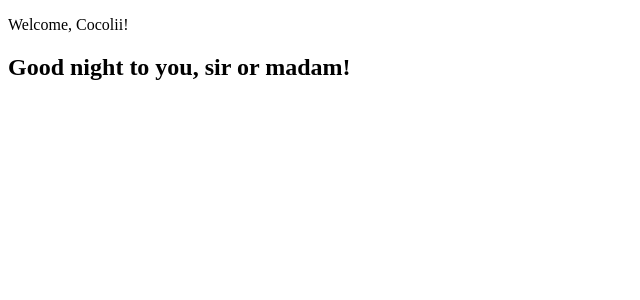
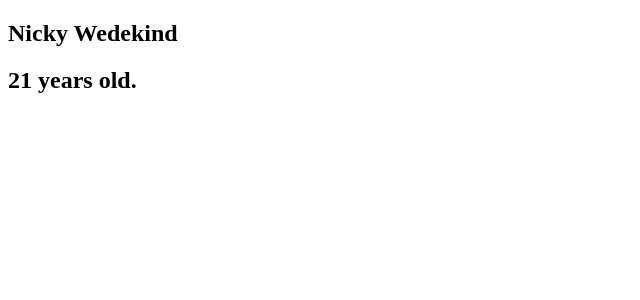
Before and after one commit to Nicole98-aw/react-app, a React (Create React App) app: page / in a window 1280 px wide. Shown: the top 300 px of the page, without its empty margins (0-640 px from the left). Built offline with nearby package versions, Linux system fonts and the light colour scheme.

Commit message:
use state

```diff
--- a/src/App.js
+++ b/src/App.js
@@ -18,4 +18,23 @@ import React from "react";
 //   return <div>{todoItems}</div>;
 // }
 
-// export default App;
+class App extends React.Component {
+  constructor() {
+    super();
+    this.state = {
+      name: "Nicky Wedekind",
+      age: 21
+    };
+  }
+
+  render() {
+    return (
+      <div>
+        <h2>{this.state.name}</h2>
+        <h2>{this.state.age} years old.</h2>
+      </div>
+    );
+  }
+}
+
+export default App;
--- a/src/index.js
+++ b/src/index.js
@@ -1,46 +1,46 @@
 import React from "react";
 import ReactDOM from "react-dom";
 // import "./index.css";
-// import App from "./App";
+import App from "./App";
 // import * as serviceWorker from "./serviceWorker";
 
-class App extends React.Component {
-  render() {
-    return (
-      <div>
-        <Header userName="Cocolii" />
-        <Greeting />
-      </div>
-    );
-  }
-}
+// class App extends React.Component {
+//   render() {
+//     return (
+//       <div>
+//         <Header userName="Cocolii" />
+//         <Greeting />
+//       </div>
+//     );
+//   }
+// }
 
-class Header extends React.Component {
-  render() {
-    return (
-      <header>
-        <p>Welcome, {this.props.userName}!</p>
-      </header>
-    );
-  }
-}
+// class Header extends React.Component {
+//   render() {
+//     return (
+//       <header>
+//         <p>Welcome, {this.props.userName}!</p>
+//       </header>
+//     );
+//   }
+// }
 
-class Greeting extends React.Component {
-  render() {
-    const date = new Date();
-    const hours = date.getHours();
-    let timeOfDay;
+// class Greeting extends React.Component {
+//   render() {
+//     const date = new Date();
+//     const hours = date.getHours();
+//     let timeOfDay;
 
-    if (hours < 12) {
-      timeOfDay = "morning";
-    } else if (hours >= 12 && hours < 17) {
-      timeOfDay = "afternoon";
-    } else {
-      timeOfDay = "night";
-    }
-    return <h2>Good {timeOfDay} to you, sir or madam!</h2>;
-  }
-}
+//     if (hours < 12) {
+//       timeOfDay = "morning";
+//     } else if (hours >= 12 && hours < 17) {
+//       timeOfDay = "afternoon";
+//     } else {
+//       timeOfDay = "night";
+//     }
+//     return <h2>Good {timeOfDay} to you, sir or madam!</h2>;
+//   }
+// }
 
 ReactDOM.render(<App />, document.getElementById("root")); //App is the root component
 
```
